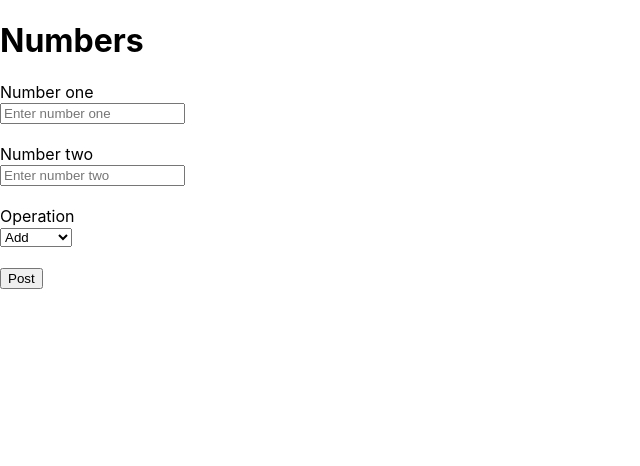
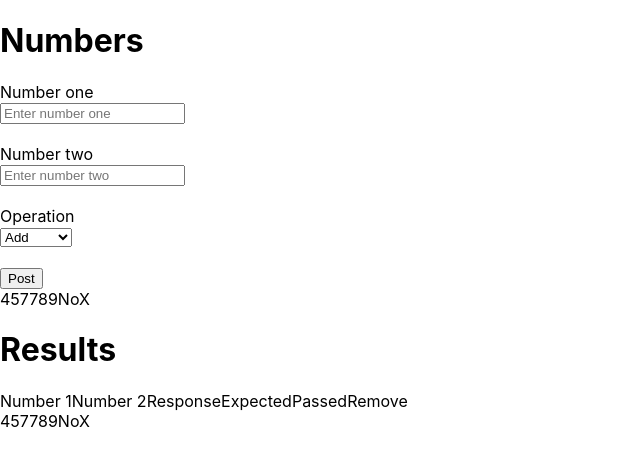
Before and after one commit to sharifahblessing/webapplication, a React (Create React App) app: page / in a window 1280 px wide. Shown: the top 466 px of the page, without its empty margins (0-640 px from the left). Built offline with nearby package versions, Linux system fonts and the light colour scheme; the HTML template or start-up script is replaced by a standard one.

Commit message:
Added a post functionality

```diff
--- a/src/App.js
+++ b/src/App.js
@@ -1,5 +1,6 @@
 import React from 'react';
 import PostForm from "./components/postform"
+import AllResults from './components/AllResults';
 
 
 
@@ -7,6 +8,7 @@ function App() {
   return (
     <div className="App">
      <PostForm/>
+     <AllResults/>
     </div>
   );
 }
--- a/src/components/AllResults.js
+++ b/src/components/AllResults.js
@@ -1,4 +1,5 @@
 import React from "react"
+import Result from "./result"
 
 class AllResults extends  React.Component{
 
@@ -15,7 +16,7 @@ class AllResults extends  React.Component{
                     <label>Remove</label>
                 </div>
                 <div>
-
+                   <Result/>
                 </div>
 
             </div>
--- a/src/components/postform.js
+++ b/src/components/postform.js
@@ -1,33 +1,54 @@
 import React from "react";
+import AllResult from "./result"
+class PostForm extends React.Component {
+  state = {
+    number1:'',
+    number2:'',
+    operation:''
+  }
 
-class PostForm extends React.Component {
+  submitArithmeticOperation = (e) => {
+    e.preventDefault();
+    console.log(this.state)
+
+  }
+  onChangeHandler = e => {
+    this.setState({
+      [e.target.name]:e.target.value
+    });
+  }
+
+
   render() {
+    const {number1, number2, operation} = this.state;
       return(
     <div>
       <h1>Numbers</h1>
-      <form>
+      <form onSubmit={this.submitArithmeticOperation}>
         <div className="numbers">
           <label>Number one</label><br/>
-          <input placeholder="Enter number one" required type="number" />
+          <input name="number1" onChange={this.onChangeHandler} value={number1} placeholder="Enter number one"  type="number" />
         </div>
         <br />
         <div className="numbers">
           <label>Number two</label><br/>
-          <input placeholder="Enter number two" required type="number" />
+          <input name="number2" onChange={this.onChangeHandler} value={number2} placeholder="Enter number two"  type="number" />
         </div>
         <br />
         <div className="operationPicker">
           <label>Operation</label><br/>
-          <select>
-              <option value="Add">Add</option>
-              <option value="Subtract">Subtract</option>
-              <option value="Divide">Divide</option>
-              <option value="Multiply">Multiply</option>
+          <select name="operation" onChange={this.onChangeHandler} value={operation}>
+              <option val="Add" >Add</option>
+              <option val="Subtract">Subtract</option>
+              <option val="Divide">Divide</option>
+              <option val="Multiply">Multiply</option>
           </select>
         </div>
         <br />
-        <button>Post</button>
+        <button type="submit">Post</button>
       </form>
+
+      <AllResult></AllResult>
       </div>);
   }
 }
--- a/src/components/result.js
+++ b/src/components/result.js
@@ -4,7 +4,13 @@ class Result extends  React.Component{
 
     render(){
         return(
-            <div>
+            <div className="result" display="flex">
+                <label>4</label>
+                <label>5</label>
+                <label>778</label>
+                <label>9</label>
+                <label>No</label>
+                <label>X</label>
 
             </div>
         )
```
